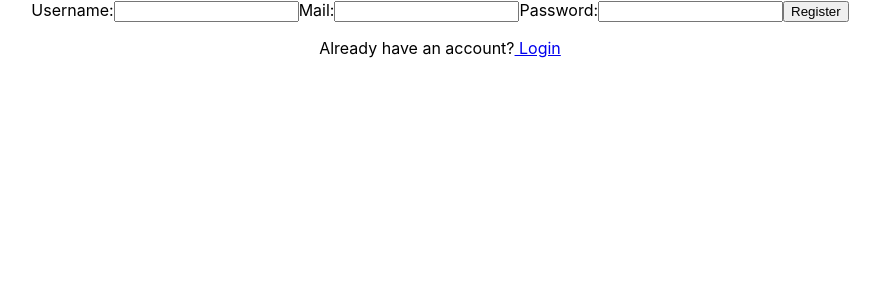
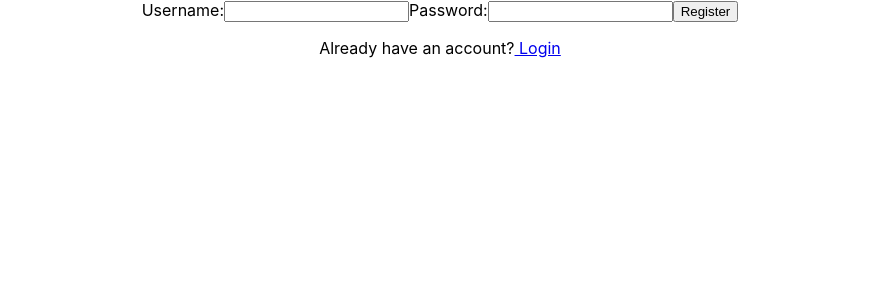
Before and after one commit to Alice-Nekruz/social-gratitude-client, a React (Create React App) app: page /register in a window 1280 px wide. Shown: the top 300 px of the page, without its empty margins (200-1080 px from the left). Built offline with nearby package versions, Linux system fonts and the light colour scheme.

Commit message:
remove mail

```diff
--- a/src/components/auth/Login.js
+++ b/src/components/auth/Login.js
@@ -13,7 +13,7 @@ class Login extends Component {
             .login(username, password)
             .then(response => {
                 this.setState({ username: '', password: '' });
-                this.props.getUser(response, true);
+                //this.props.getUser(response, true);
             })
             .catch(error => console.log(error));
     };
--- a/src/components/auth/Register.js
+++ b/src/components/auth/Register.js
@@ -6,19 +6,17 @@ class Register extends React.Component {
 
     state = {
         username: '',
-        mail: '',
         password: ''
     }
 
     handleFormSubmit = (event) => {
         event.preventDefault();
-        const { username, mail, password } = this.state;
+        const { username, password } = this.state;
 
-        authService.register(username, mail, password)
+        authService.register(username, password)
             .then(createdUser => {
                 this.setState({
                     username: "",
-                    mail: '',
                     password: "",
                 });
                 // this.props.getUser(response, true);
@@ -42,16 +40,6 @@ class Register extends React.Component {
                             type="text"
                             name="username"
                             value={this.state.username}
-                            onChange={this.handleChange}
-                        />
-                    </label>
-
-                    <label>
-                        Mail:
-                        <input
-                            type="text"
-                            name="mail"
-                            value={this.state.mail}
                             onChange={this.handleChange}
                         />
                     </label>
--- a/src/services/auth-services.js
+++ b/src/services/auth-services.js
@@ -9,8 +9,8 @@ class AuthService {
     }
 
 
-    register = (username, mail, password) => {
-        return this.service.post('/register', { username, mail, password }).then(response => response.data);
+    register = (username, password) => {
+        return this.service.post('/register', { username, password }).then(response => response.data);
     };
 
 
```
